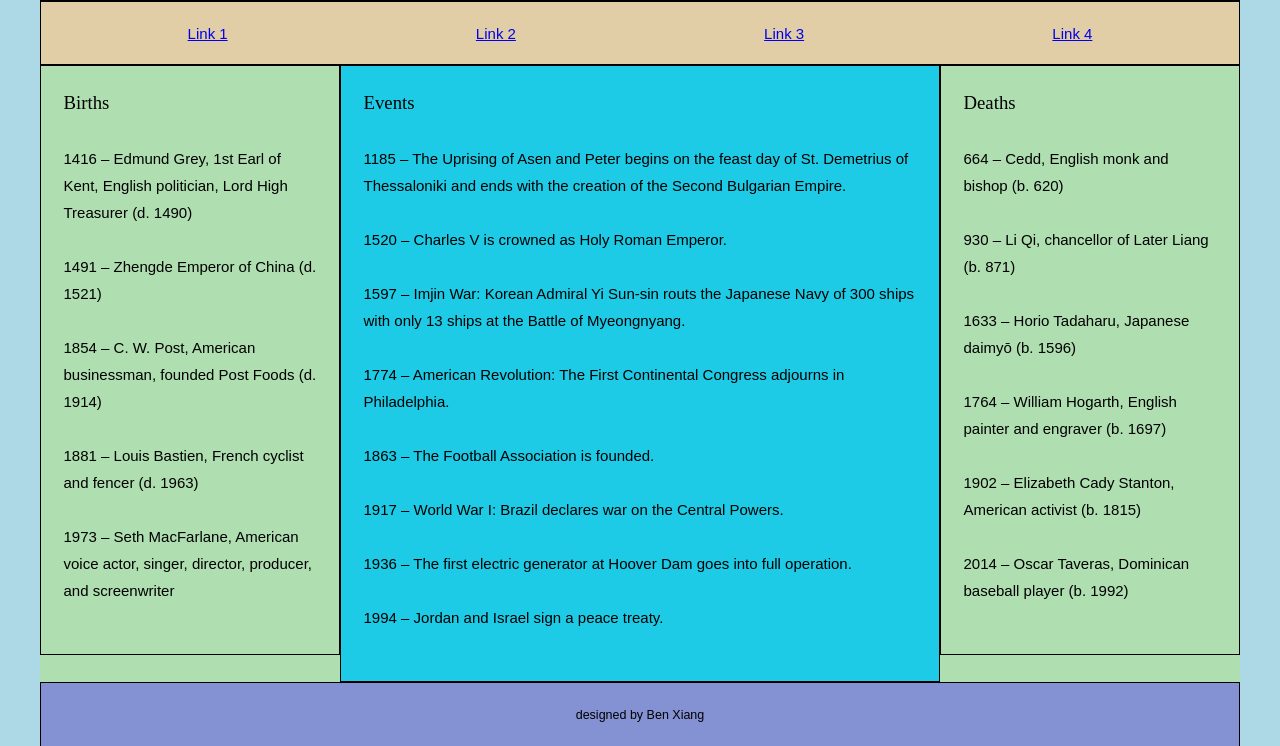
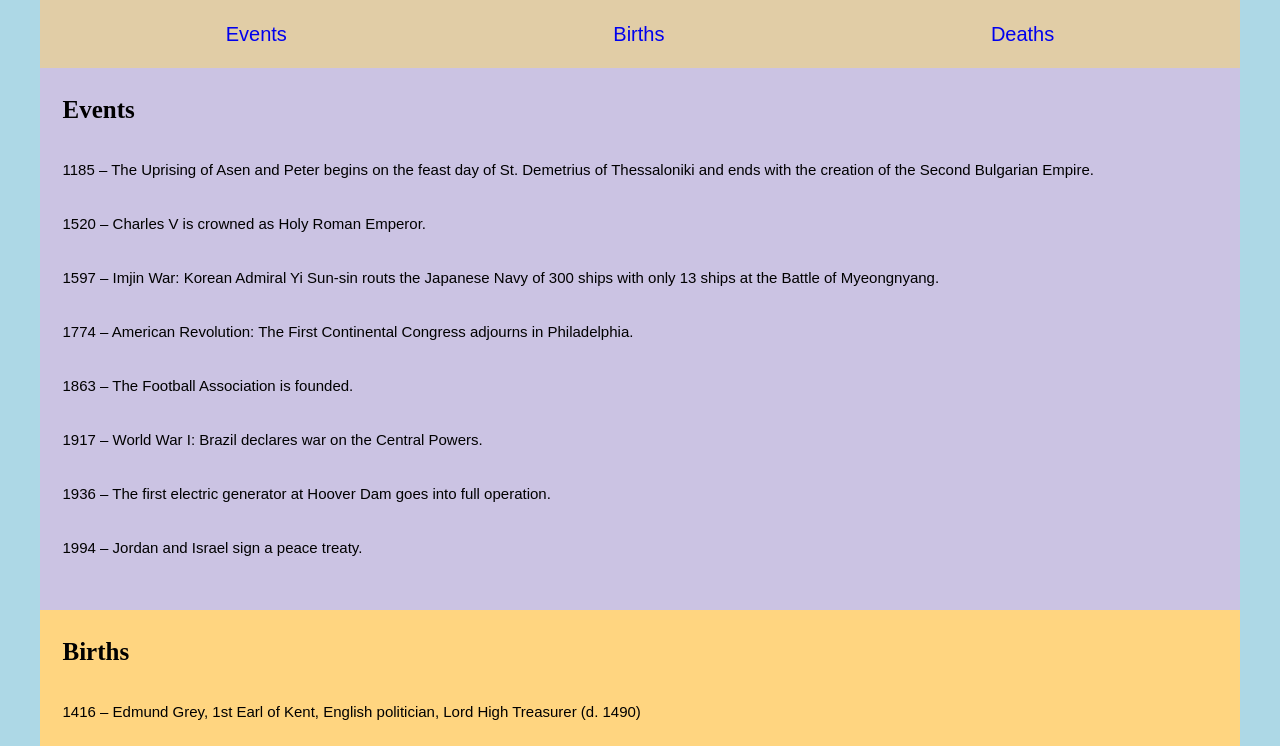
Before and after one commit to jonben3215/ATLS-3150-PW, a plain HTML site: page Lab4/index.html in a window 1280 px wide. Shown: the part 92-838 px from the top of the page. Drawn offline with Linux system fonts and the light colour scheme; a web font is replaced by a local one.

Commit message:
Updated alot

```diff
--- a/Lab4/css/grid-flex.css
+++ b/Lab4/css/grid-flex.css
@@ -31,12 +31,21 @@ body {
 }
 
 h1,
-h2,
 h3,
 h4{
   font-family: 'Cormorant Garamond', serif;
   font-weight: normal;
   padding: .2em 0;
+
+}
+
+h2
+{
+  font-family: 'Cormorant Garamond', serif;
+  font-weight: bold;
+  padding: .2em 0;
+
+  font-size: 25px;
 }
 
 p {
@@ -45,7 +54,7 @@ p {
 
 }
 
-h2 {font-size:1.25em;}
+
 
 header,
 nav,
@@ -54,7 +63,6 @@ aside,
 
 footer {
   padding: 1.5em;
-  border: 1px black solid;
 }
 
 header,
@@ -70,27 +78,32 @@ footer {
   width: 100vw;
   height: 100vh;
   grid-template-columns:
-   1fr       2fr       1fr;
+   1fr      1fr       1fr;
   grid-template-areas:
   "heady     heady     heady"
   "navvy     navvy     navvy"
-  "aside1    mainy     aside2"
-  "aside1    mainy     aside2"
-  "aside1    mainy     aside2"
+
+  "mainy    mainy     mainy"
+
+  "aside1    aside1     aside1"
+
+  "aside2    aside2     aside2"
+
   "footy     footy     footy";
 }
 
 header {grid-area: heady; background:#E6761E;}
 nav {grid-area: navvy; background:#E1CDA6;}
-main {grid-area: mainy; background: #1ECBE6; max-height: 100%;}
-#aside1 {grid-area: aside1; background: #9162C1;}
-#aside2 {grid-area: aside2; background: #40C566;}
+main {grid-area: mainy; background: #CBC3E3; max-height: 100%;}
+#aside1 {grid-area: aside1; background: #FFD580}
+#aside2 {grid-area: aside2; background: #83f28f;}
 footer {grid-area: footy; background: #8491D3;}
 
 nav ul {
 display: flex;
 flex-flow: row nowrap;
 justify-content: space-around;
+font-size: 20px;
 }
 
 nav ul li {
--- a/Lab4/index.html
+++ b/Lab4/index.html
@@ -11,20 +11,19 @@
 <body>
 <div class="container">
   <header>
-    <h1>October 26</h1>
+    <h1>🎃 Paranormal activity 🎃</h1>
   </header>
   <nav>
     <h2 class ="sr-only"> Main Navigation</h2>
     <ul>
-      <li><a href="#">Link 1</a></li>
-      <li><a href="#">Link 2</a></li>
-      <li><a href="#">Link 3</a></li>
-      <li><a href="#">Link 4</a></li>
+      <li><a style="text-decoration: none"  href="#Events">Events</a></li>
+      <li><a style="text-decoration: none"  href="#aside1">Births</a></li>
+      <li><a style="text-decoration: none"  href="#aside2">Deaths</a></li>
     </ul>
   </nav>
   <main>
     <section>
-        <h2>Events</h2>
+        <h2 id="Events">Events</h2>
         <p>1185 – The Uprising of Asen and Peter begins on the feast day of St. Demetrius of Thessaloniki and ends with the creation of the Second Bulgarian Empire.</p>
         <p>1520 – Charles V is crowned as Holy Roman Emperor.</p>
         <p>1597 – Imjin War: Korean Admiral Yi Sun-sin routs the Japanese Navy of 300 ships with only 13 ships at the Battle of Myeongnyang.</p>
@@ -35,7 +34,7 @@
         <p>1994 – Jordan and Israel sign a peace treaty.</p>
     </section>
   </main>
-  <aside id="Births">
+  <aside id="aside1">
     <h2>Births</h2>
     <p>1416 – Edmund Grey, 1st Earl of Kent, English politician, Lord High Treasurer (d. 1490)</p>
     <p>1491 – Zhengde Emperor of China (d. 1521)</p>
@@ -44,7 +43,7 @@
     <p>1973 – Seth MacFarlane, American voice actor, singer, director, producer, and screenwriter</p>
 
   </aside>
-  <aside id="Deaths">
+  <aside id="aside2">
     <h2>Deaths</h2>
     <p>664 – Cedd, English monk and bishop (b. 620)</p>
     <p>930 – Li Qi, chancellor of Later Liang (b. 871)</p>
@@ -53,11 +52,13 @@
     <p>1902 – Elizabeth Cady Stanton, American activist (b. 1815)</p>
     <p>2014 – Oscar Taveras, Dominican baseball player (b. 1992)</p>
   </aside>
+
   <footer>
     <small> designed by Ben Xiang</small>
    <p> <small>&copy;</small> CU Boulder ATLS</p>
   </footer>
 
+
 </div> <!-- end container -->
 </body>
 </html>
```
Also changed, not shown: Lab3/index.html (+1 -1 lines).
